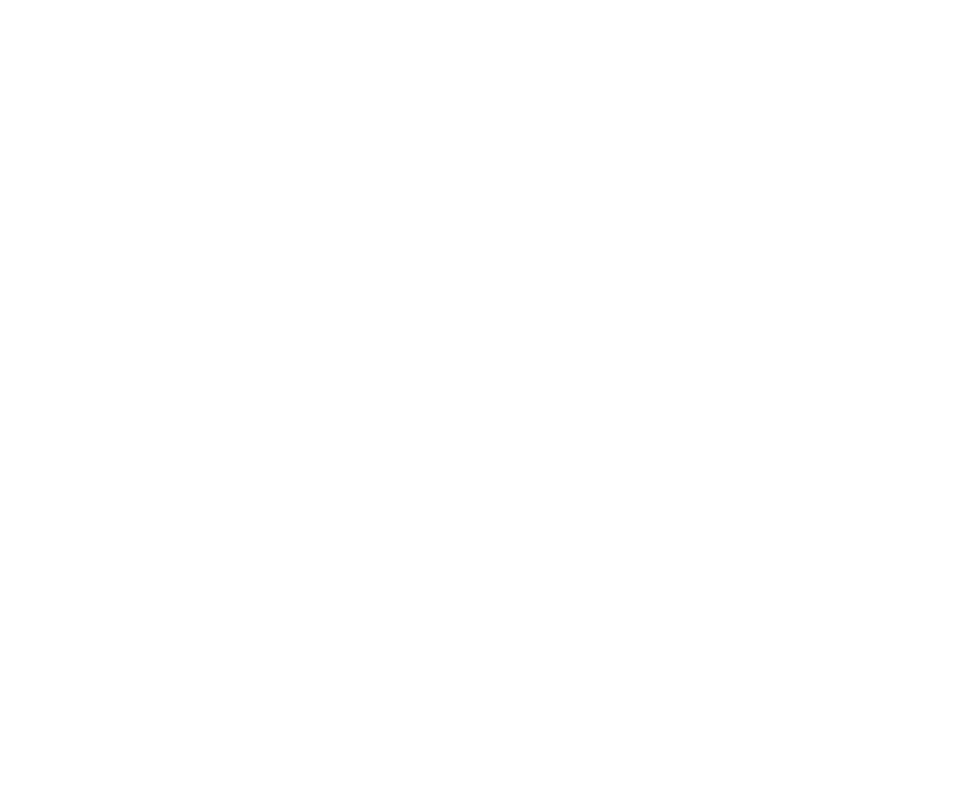
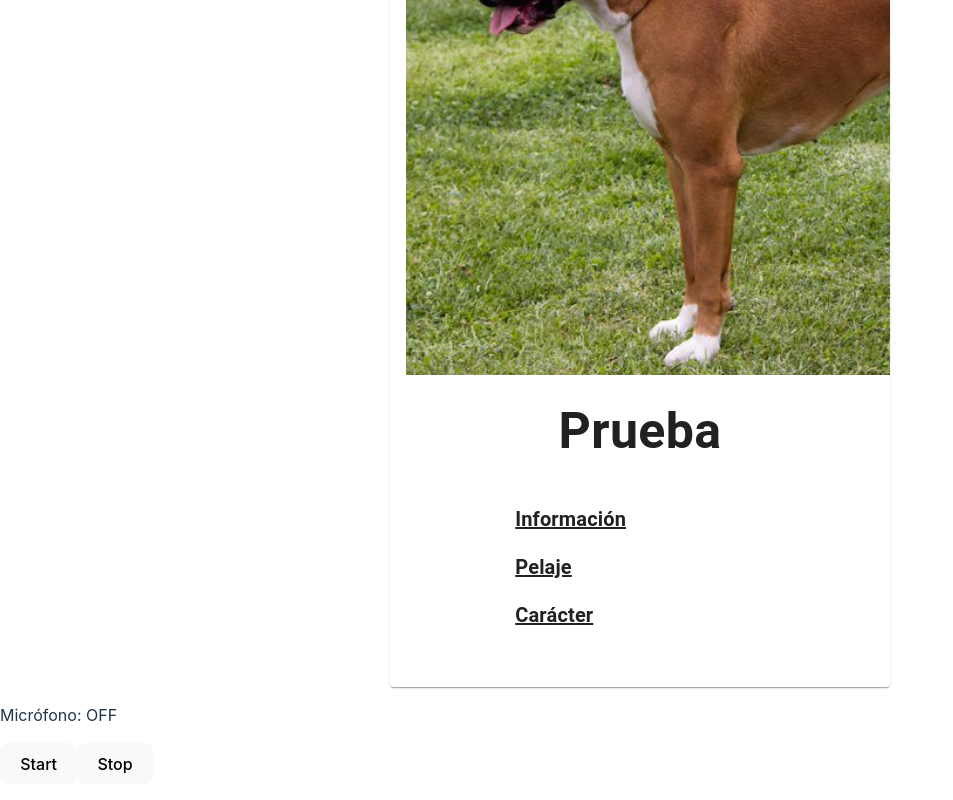
Before and after one commit to MoisesAPC/mapc_ut7a1_parte2, a React (Vite) app: page / in a window 1280 px wide. Shown: the part 1025-1825 px from the top of the page, without its empty margins (0-953 px from the left). Before the commit the page ends 997 px from the top, so only its background shows below. Built offline with nearby package versions, Linux system fonts and the light colour scheme.

Commit message:
Progreso

```diff
--- a/src/components/CardAnimalDetalles.jsx
+++ b/src/components/CardAnimalDetalles.jsx
@@ -1,11 +1,15 @@
-import React from 'react';
+import React, { useState } from 'react';
 import { Card } from '@mui/material';
 import { CardContent } from '@mui/material';
 import { CardMedia } from '@mui/material';
 import { Typography } from '@mui/material';
-import { Box } from '@mui/material';
+import { Box, List, ListItem, Collapse } from '@mui/material';
 
-const CardAnimalDetalles = ({ nombre, alt, imagen, tamano, descripcion }) => {
+const CardAnimalDetalles = ({ nombre, alt, imagen, tamano, informacion }) => {
+
+  const [showInfo, setShowInfo] = useState(false);
+  const [showPelaje, setShowPelaje] = useState(false);
+  const [showCaracter, setShowCaracter] = useState(false);
 
   return (
     <>
@@ -23,20 +27,43 @@
             alt={alt}
             title={alt}
             sx={{
-              width: '100%',
+              width: tamano + 250,
               height: tamano,
               marginBottom: '16px',
               objectFit: 'cover'
             }}
           />
 
-          <Typography variant="h6" component="div" align="center" fontWeight="bold">
+          <Typography variant="h6" component="div" align="center" fontWeight="bold" sx={{ fontSize: '50px' }}>
             {nombre}
           </Typography>
 
-          <Typography variant="h7" component="div" align="justify">
-            {descripcion}
-          </Typography>
+          <Box sx={{ display: 'flex', justifyContent: 'center', mt: 2, mb: 2 }}>
+            <List>
+              <ListItem>
+                <Typography variant="h6" component="div" align="center" fontWeight="bold" sx={{ textDecoration: 'underline' }}>
+                  Información
+                </Typography>
+
+                <Collapse in={showInfo}>
+                  <Typography>{informacion}</Typography>
+                </Collapse>
+              </ListItem>
+
+              <ListItem>
+                <Typography variant="h6" component="div" align="center" fontWeight="bold" sx={{ textDecoration: 'underline' }}>
+                  Pelaje
+                </Typography>
+              </ListItem>
+
+              <ListItem>
+                <Typography variant="h6" component="div" align="center" fontWeight="bold" sx={{ textDecoration: 'underline' }}>
+                  Carácter
+                </Typography>
+              </ListItem>
+
+            </List>
+          </Box>
 
         </CardContent>
       </Card>
--- /dev/null
+++ b/src/components/voz/VozComandosCardAnimalDetalles.jsx
@@ -0,0 +1,71 @@
+import React from 'react';
+import { useNavigate } from 'react-router-dom';
+// npm i react-speech-recognition
+import SpeechRecognition, { useSpeechRecognition } from 'react-speech-recognition';
+
+function VozComandosCardAnimalDetalles({ setShowInfo, setShowPelaje, setShowCaracter }) {
+      const navigate = useNavigate();
+
+      /* Estos son los comandos de voz reconocidos por este componente */
+      const comandos = [
+        {
+          command: 'Informacion',
+          callback: () => {
+            console.log("INFODEEEEEE")
+            setShowInfo(true);
+          },
+          isFuzzyMatch: true,
+          fuzzyMatchingThreshold: 0.6
+        },
+        {
+          command: 'Breton',
+          callback: () => {
+            navigate('/perros');
+          },
+          isFuzzyMatch: true,
+          fuzzyMatchingThreshold: 0.6
+        },
+        {
+          command: 'Caniche',
+          callback: () => {
+            navigate('/lagartos');
+          },
+          isFuzzyMatch: true,
+          fuzzyMatchingThreshold: 0.6
+        },
+        {
+          // Borra todo lo que hayamos hablado para volver a empezar a escuchar de 0
+          command: 'borrar',
+          callback: ({ resetTranscript }) => resetTranscript()
+        }
+      ];
+
+      /* Transcribimos los comandos reconocidos por voz en la variable transcript */
+      const {
+        transcript,
+        listening,
+        resetTranscript,
+        browserSupportsSpeechRecognition
+      } = useSpeechRecognition({ commands: comandos });
+
+      console.log(transcript)
+
+      if (!browserSupportsSpeechRecognition) {
+        return <span>Browser doesn't support speech recognition.</span>;
+      }
+
+      return (
+        <div>
+          <p>Micrófono: {listening ? 'ON' : 'OFF'}</p>
+
+          {/* Pulsa Start para empezar a escuchar, Stop para parar */}
+          <button onClick={SpeechRecognition.startListening}>Start</button>
+          <button onClick={SpeechRecognition.stopListening}>Stop</button>
+
+          {/* Imprimimos lo que se diga al micrófono */}
+          <p>{transcript}</p>
+        </div>
+      );
+    };
+
+export default VozComandosCardAnimalDetalles;
--- /dev/null
+++ b/src/components/voz/VozComandosPerro.jsx
@@ -0,0 +1,70 @@
+import React from 'react';
+import { useNavigate } from 'react-router-dom';
+// npm i react-speech-recognition
+import SpeechRecognition, { useSpeechRecognition } from 'react-speech-recognition';
+
+function VozComandosPerro() {
+      const navigate = useNavigate();
+
+      /* Estos son los comandos de voz reconocidos por este componente */
+      const comandos = [
+        {
+          command: 'Boxer',
+          callback: () => {
+            navigate('/gatos');
+          },
+          isFuzzyMatch: true,
+          fuzzyMatchingThreshold: 0.6
+        },
+        {
+          command: 'Breton',
+          callback: () => {
+            navigate('/perros');
+          },
+          isFuzzyMatch: true,
+          fuzzyMatchingThreshold: 0.6
+        },
+        {
+          command: 'Caniche',
+          callback: () => {
+            navigate('/lagartos');
+          },
+          isFuzzyMatch: true,
+          fuzzyMatchingThreshold: 0.6
+        },
+        {
+          // Borra todo lo que hayamos hablado para volver a empezar a escuchar de 0
+          command: 'borrar',
+          callback: ({ resetTranscript }) => resetTranscript()
+        }
+      ];
+
+      /* Transcribimos los comandos reconocidos por voz en la variable transcript */
+      const {
+        transcript,
+        listening,
+        resetTranscript,
+        browserSupportsSpeechRecognition
+      } = useSpeechRecognition({ commands: comandos });
+
+      //console.log(transcript)
+
+      if (!browserSupportsSpeechRecognition) {
+        return <span>Browser doesn't support speech recognition.</span>;
+      }
+
+      return (
+        <div>
+          <p>Micrófono: {listening ? 'ON' : 'OFF'}</p>
+
+          {/* Pulsa Start para empezar a escuchar, Stop para parar */}
+          <button onClick={SpeechRecognition.startListening}>Start</button>
+          <button onClick={SpeechRecognition.stopListening}>Stop</button>
+
+          {/* Imprimimos lo que se diga al micrófono */}
+          <p>{transcript}</p>
+        </div>
+      );
+    };
+
+export default VozComandosPerro;
--- a/src/pages/PageHome.jsx
+++ b/src/pages/PageHome.jsx
@@ -1,8 +1,11 @@
 import 'regenerator-runtime/runtime';
-import React from 'react'
+import React, { useState } from 'react';
 import ListaAnimales from '/src/components/ListaAnimales.jsx'
 import Dashboard from '/src/components/Dashboard.jsx'
 import VozComandosHome from '/src/components/voz/VozComandosHome.jsx'
+import VozComandosCardAnimalDetalles from '/src/components/voz/VozComandosCardAnimalDetalles.jsx'
+
+import CardAnimalDetalles from '/src/components/CardAnimalDetalles.jsx'
 
 // Lista de animales (menú principal)
 const animales = [
@@ -39,13 +42,19 @@
 ];
 
 function PageHome() {
+  const [showInfo, setShowInfo] = useState(false);
+  const [showPelaje, setShowPelaje] = useState(false);
+  const [showCaracter, setShowCaracter] = useState(false);
+
   return (
     <>
         <Dashboard/>
         <div style={{ marginTop: '20px' }}>
             <ListaAnimales animales={animales} />
         </div>
-        <VozComandosHome/>
+        <CardAnimalDetalles id={1} nombre={'Prueba'} imagen={'src/assets/perros/boxer.jpg'} alt={'prueba_alt'} tamano={500} informacion={'descripcion prueba'}
+        setShowInfo={setShowInfo} setShowPelaje={setShowPelaje} setShowCaracter={setShowCaracter}/>
+        <VozComandosCardAnimalDetalles setShowInfo={setShowInfo} setShowPelaje={setShowPelaje} setShowCaracter={setShowCaracter}/>
     </>
   );
 }
--- a/src/pages/PagePerros.jsx
+++ b/src/pages/PagePerros.jsx
@@ -2,6 +2,7 @@
 import React from 'react'
 import ListaAnimales from '/src/components/ListaAnimales.jsx'
 import Dashboard from '/src/components/Dashboard.jsx'
+import VozComandosPerro from '/src/components/voz/VozComandosPerro.jsx'
 
 // Lista de perros
 const perros = [
@@ -32,6 +33,7 @@
         <div style={{ marginTop: '20px' }}>
             <ListaAnimales animales={perros} />
         </div>
+        <VozComandosPerro/>
     </>
   );
 }
```
